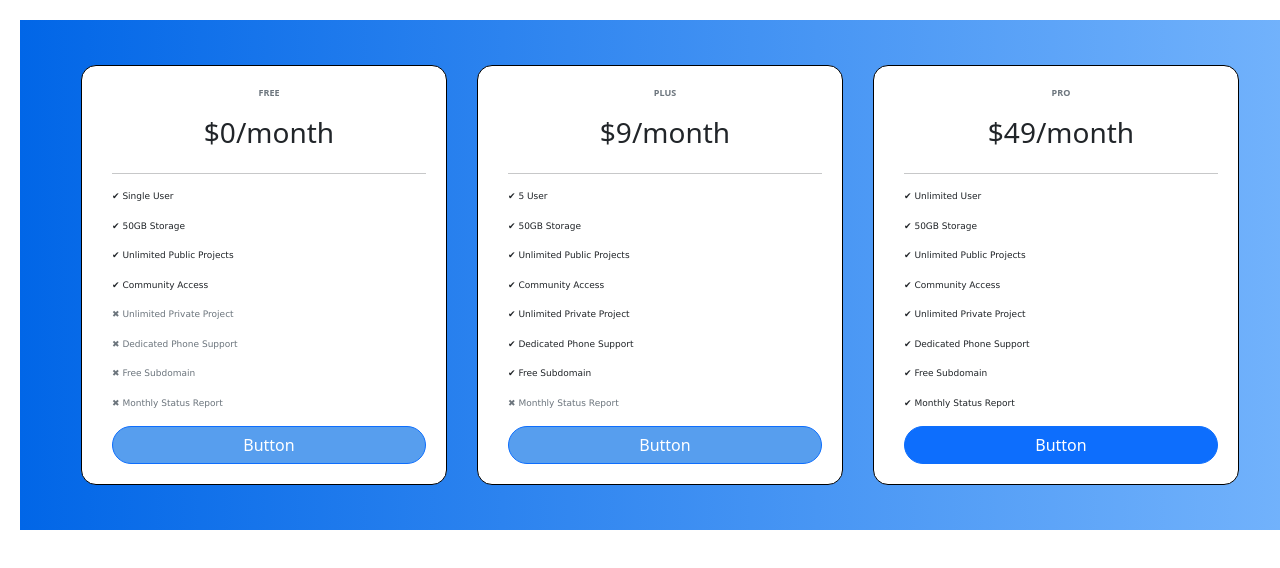
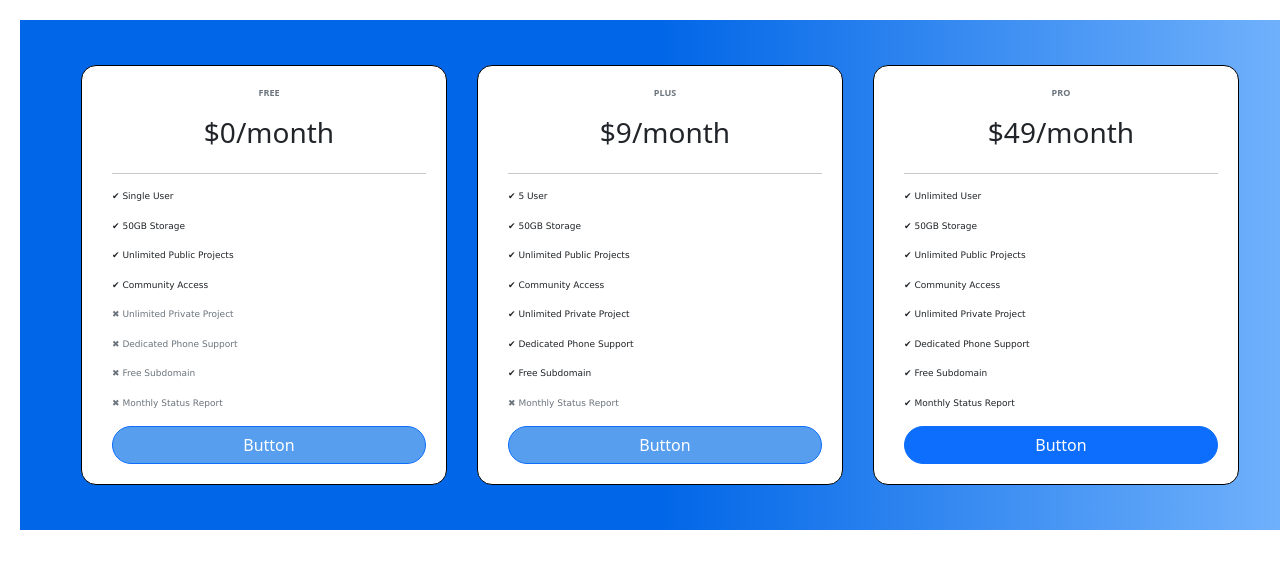
Before and after one commit to Evanjalin-K/React-Task-01, a React (Vite) app: page / in a window 1280 px wide. Shown: the top 568 px of the page. Built offline with nearby package versions, Linux system fonts and the light colour scheme.

Commit message:
Initial Commit

```diff
--- a/src/App.css
+++ b/src/App.css
@@ -12,7 +12,7 @@
   margin: 20px;
   text-align: center;
   padding: 30px;
-  background: linear-gradient(to right, #0166E7, #73b3fc);
+  background: linear-gradient(to right, #0166E7, #0166E7, #73b3fc);
   }
 
   @media screen and (max-width: 700px) {
```
